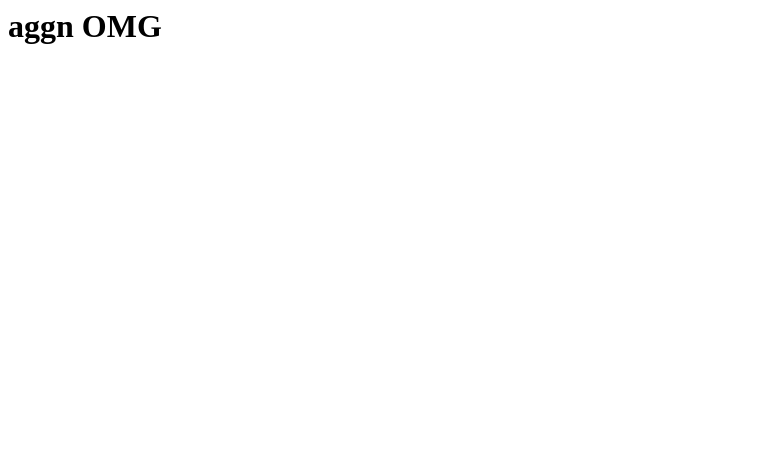
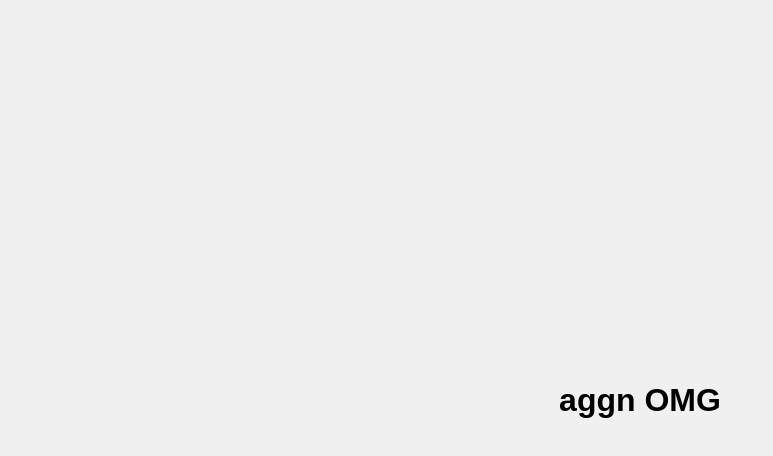
Before and after one commit to aggn-jp/main-page, a plain HTML site: page index.html in a window 1280 px wide. Shown: the whole page, without its empty margins (0-773 px from the left). Drawn offline with Linux system fonts and the light colour scheme.

Commit message:
Update index.html
html5宣言、中央揃え

```diff
--- a/index.html
+++ b/index.html
@@ -1 +1,27 @@
-<h1> aggn OMG </h1>
+<!DOCTYPE html>
+<html lang="ja">
+<head>
+    <meta charset="UTF-8">
+    <meta name="viewport" content="width=device-width, initial-scale=1.0">
+    <title>アググン.jp</title>
+    <style>
+        body {
+            display: flex;
+            justify-content: center;
+            align-items: center;
+            height: 100vh;
+            margin: 0;
+            font-family: Arial, sans-serif;
+            background-color: #f0f0f0;
+        }
+        .container {
+            text-align: center;
+        }
+    </style>
+</head>
+<body>
+    <div class="container">
+        <h1>aggn OMG</h1>
+    </div>
+</body>
+</html>
```
